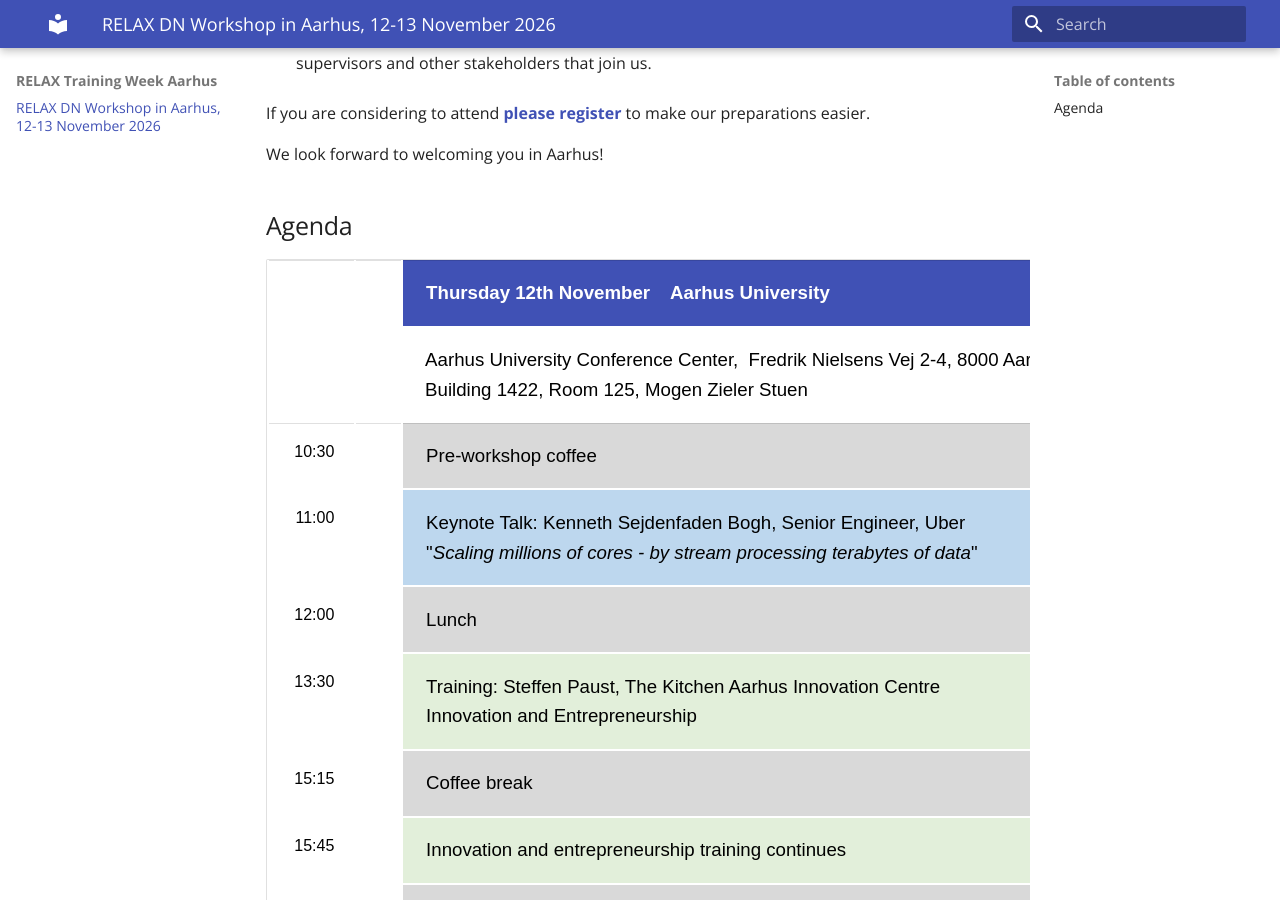
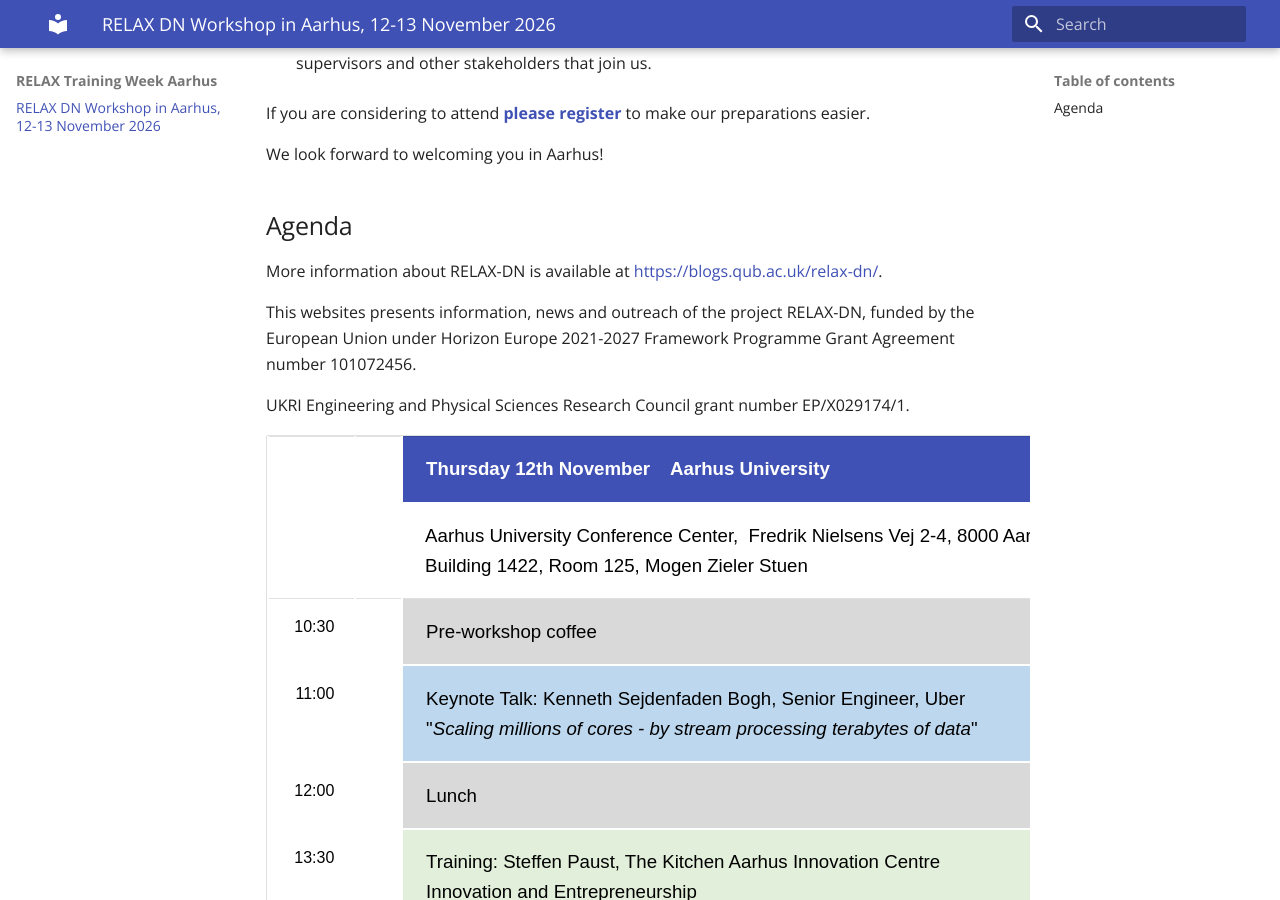
Before and after one commit to botterweck/relax-dn-aarhus2026, an MkDocs documentation site: the page built from docs/index.md, in a window 1280 px wide and 900 px high, scrolled down 642 px. Built offline with MkDocs 1.6.1 and Material for MkDocs 9.7.7, drawn with Linux system fonts in a browser that asks for light colours; some of the changed text lies outside the part shown.

Commit message:
updated agenda

```diff
--- a/docs/index.md
+++ b/docs/index.md
@@ -23,8 +23,13 @@ We look forward to welcoming you in Aarhus!
 
 ## Agenda
 
-<style id="workshop-agenda_23394_Styles">
-<!--table
+More information about RELAX-DN is available at [https://blogs.qub.ac.uk/relax-dn/](https://blogs.qub.ac.uk/relax-dn/).
+
+This websites presents information, news and outreach of the project RELAX-DN, funded by the European Union under Horizon Europe 2021-2027 Framework Programme Grant Agreement number 101072456.
+
+UKRI Engineering and Physical Sciences Research Council grant number EP/X029174/1.
+
+<style id="workshop-agenda_23394_Styles"><!--table
 	{mso-displayed-decimal-separator:"\.";
 	mso-displayed-thousand-separator:"\,";}
 .font523394
@@ -445,8 +450,7 @@ We look forward to welcoming you in Aarhus!
 	mso-background-source:auto;
 	mso-pattern:auto;
 	white-space:nowrap;}
--->
-</style>
+--></style>
 <table border="0" cellpadding="0" cellspacing="0" style="border-collapse:
  collapse;table-layout:fixed;width:761pt" width="1014">
 <col style="mso-width-source:userset;mso-width-alt:2816;width:66pt" width="88"/>
@@ -613,7 +617,8 @@ We look forward to welcoming you in Aarhus!
 <td class="xl6523394" style="border-top:none;border-left:none"> </td>
 <td class="xl8223394" style="border-top:none;border-left:none;
   width:576pt" width="768">DC4 Antreas Loizou, National Technical Univesity of Athens<br/>
-</td>
+<font class="font723394">"Which Data Is Worth Keeping? Valuing Data at
+  Scale with Chunked Data Shapley"</font></td>
 <td class="xl1523394"></td>
 <td class="xl1523394"></td>
 </tr>
```
Also changed, not shown: other parts of docs/index.md (+0 -6 lines).
